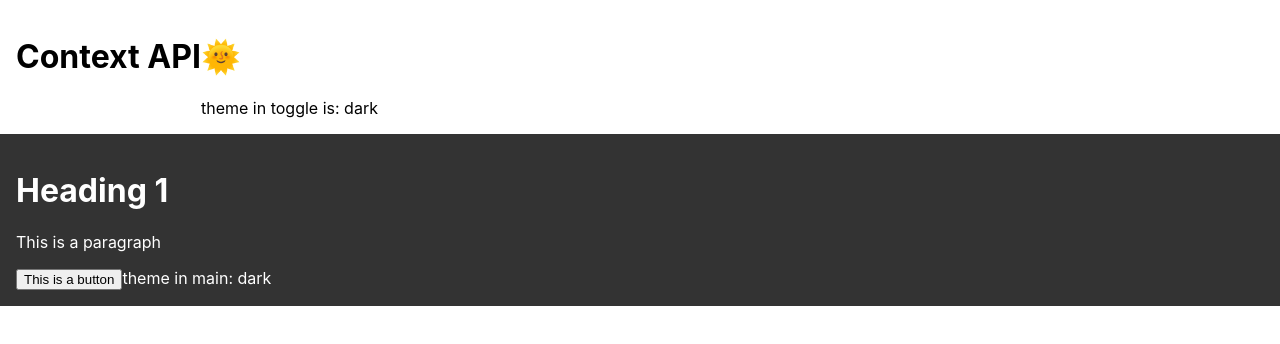
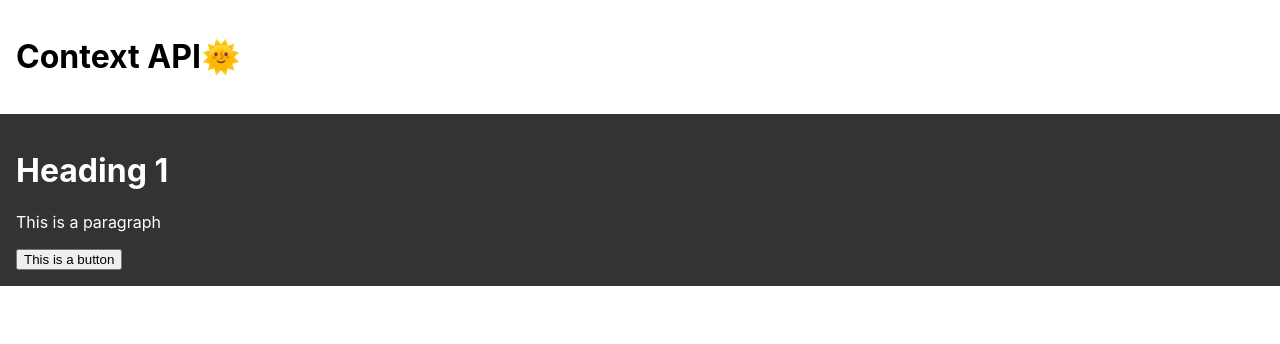
Before and after one commit to Shamsyum/review-context-api, a React (Create React App) app: page / in a window 1280 px wide. Shown: the top 344 px of the page. Built offline with nearby package versions, Linux system fonts and the light colour scheme.

Commit message:
Minore changes in some files

```diff
--- a/src/MainWithFunction.js
+++ b/src/MainWithFunction.js
@@ -17,7 +17,6 @@ const Main = () => {
             <h1>Heading 1</h1>
             <p>This is a paragraph</p>
             <button>This is a button</button>
-            theme in main: {theme}
         </main>
     );
 }
--- a/src/ThemeToggler.js
+++ b/src/ThemeToggler.js
@@ -14,7 +14,6 @@ const ThemeToggler = () => {
             <span title = "switch theme">
                 <h1>{theme === "light" ? "🌚" : "🌞"}</h1>
             </span>
-            theme in toggle is: {theme}
         </div>
     );
 }
```
Also changed, not shown: 1 other file (tests, documents, lock files or other folders).
